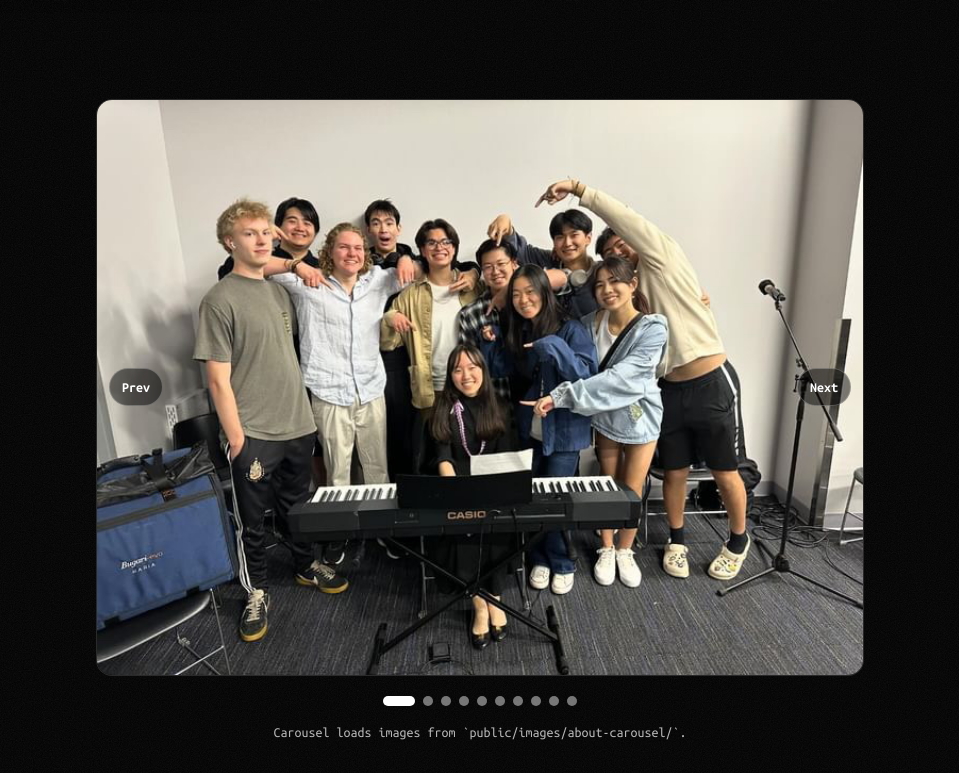
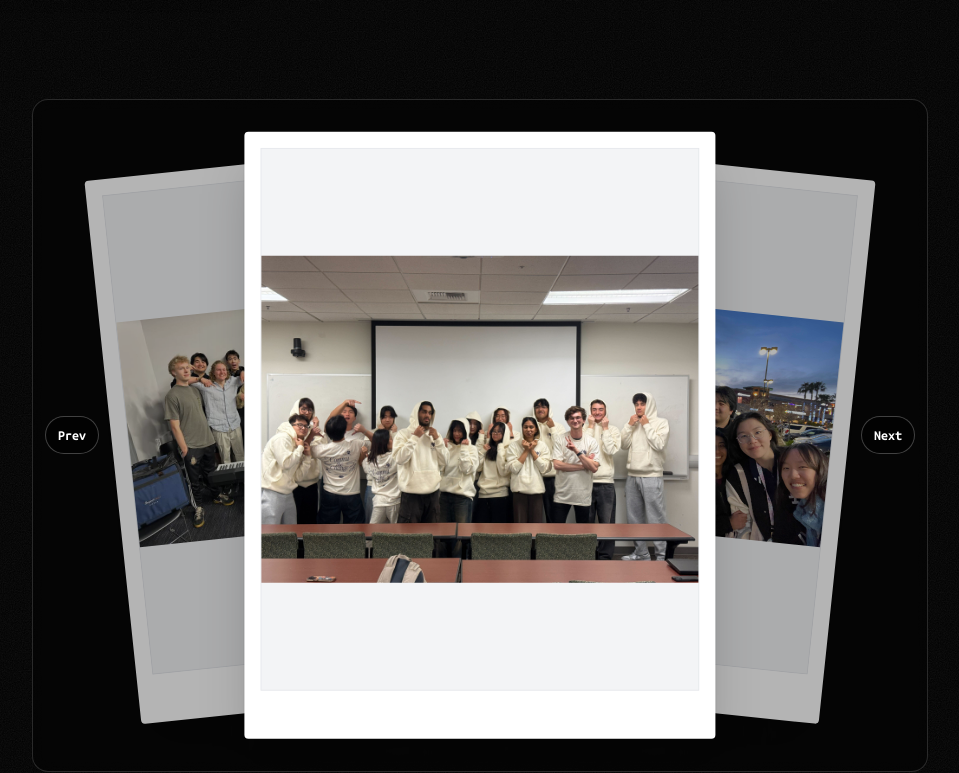
Before and after one commit to Cobby914/Personal_Website, a Next.js app: page /about in a window 1280 px wide. Shown: the part 1359-2132 px from the top of the page, without its empty margins (160-1119 px from the left). Built offline with nearby package versions, Linux system fonts and the light colour scheme.

Commit message:
Made the carousel move automatically while also making the photos look like polaroids.

```diff
--- a/components/about/AboutImageCarousel.jsx
+++ b/components/about/AboutImageCarousel.jsx
@@ -1,6 +1,6 @@
 "use client";
 
-import { useState } from "react";
+import { useEffect, useState } from "react";
 import AnimateOnScroll from "@/components/ui/AnimateOnScroll/AnimateOnScroll";
 
 const ABOUT_CAROUSEL_IMAGES = [
@@ -73,36 +73,79 @@ function getWrappedIndex(index, length) {
 export default function AboutImageCarousel() {
   const [activeIndex, setActiveIndex] = useState(0);
   const [missingImages, setMissingImages] = useState({});
+  const [isPaused, setIsPaused] = useState(false);
 
+  const prevIndex = getWrappedIndex(activeIndex - 1, ABOUT_CAROUSEL_IMAGES.length);
+  const nextIndex = getWrappedIndex(activeIndex + 1, ABOUT_CAROUSEL_IMAGES.length);
   const activeSlide = ABOUT_CAROUSEL_IMAGES[activeIndex];
-  const isMissing = Boolean(missingImages[activeSlide.src]);
+  const prevSlide = ABOUT_CAROUSEL_IMAGES[prevIndex];
+  const nextSlide = ABOUT_CAROUSEL_IMAGES[nextIndex];
+
+  function markAsMissing(src) {
+    setMissingImages((prev) => ({ ...prev, [src]: true }));
+  }
+
+  function renderPolaroid(slide, cardClassName = "") {
+    const isMissing = Boolean(missingImages[slide.src]);
+    return (
+      <div
+        className={`flex h-full w-full items-center justify-center rounded-sm bg-white p-3 pb-10 shadow-2xl sm:p-4 sm:pb-12 ${cardClassName}`}
+      >
+        {isMissing ? (
+          <div className="flex h-full w-full flex-col items-center justify-center border border-gray-200 bg-gray-100 px-8 text-center">
+            <p className="text-lg font-semibold text-gray-800">Add your photo here</p>
+            <p className="mt-3 text-sm text-gray-600">{slide.filePath}</p>
+          </div>
+        ) : (
+          <img
+            src={slide.src}
+            alt={slide.alt}
+            className="h-full w-full border border-gray-200 bg-gray-100 object-contain"
+            onError={() => markAsMissing(slide.src)}
+          />
+        )}
+      </div>
+    );
+  }
 
   function goToSlide(index) {
     setActiveIndex(getWrappedIndex(index, ABOUT_CAROUSEL_IMAGES.length));
   }
 
+  useEffect(() => {
+    if (isPaused) return;
+
+    const intervalId = setInterval(() => {
+      setActiveIndex((current) =>
+        getWrappedIndex(current + 1, ABOUT_CAROUSEL_IMAGES.length)
+      );
+    }, 3500);
+
+    return () => clearInterval(intervalId);
+  }, [isPaused]);
+
   return (
     <section className="relative w-full px-6 pb-20 sm:px-8 md:pb-24">
-      <div className="mx-auto max-w-3xl">
+      <div className="mx-auto max-w-4xl">
         <AnimateOnScroll>
 
-          <div className="relative overflow-hidden rounded-2xl border border-white/15 bg-black/35 backdrop-blur-sm">
-            <div className="aspect-[4/3] w-full">
-              {isMissing ? (
-                <div className="flex h-full w-full flex-col items-center justify-center px-8 text-center">
-                  <p className="text-lg font-semibold text-white">Add your photo here</p>
-                  <p className="mt-3 text-sm text-white/80">{activeSlide.filePath}</p>
+          <div
+            className="relative overflow-hidden rounded-2xl border border-white/15 bg-black/35 backdrop-blur-sm"
+            onMouseEnter={() => setIsPaused(true)}
+            onMouseLeave={() => setIsPaused(false)}
+          >
+            <div className="aspect-[4/3] w-full px-4 py-6 sm:px-8 sm:py-8">
+              <div className="relative mx-auto h-full w-full max-w-[760px]">
+                <div className="absolute left-1 top-1/2 z-10 h-[90%] w-[44%] -translate-y-1/2 -rotate-6 opacity-70 sm:left-3">
+                  {renderPolaroid(prevSlide)}
                 </div>
-              ) : (
-                <img
-                  src={activeSlide.src}
-                  alt={activeSlide.alt}
-                  className="h-full w-full object-cover"
-                  onError={() =>
-                    setMissingImages((prev) => ({ ...prev, [activeSlide.src]: true }))
-                  }
-                />
-              )}
+                <div className="absolute right-1 top-1/2 z-10 h-[90%] w-[44%] -translate-y-1/2 rotate-6 opacity-70 sm:right-3">
+                  {renderPolaroid(nextSlide)}
+                </div>
+                <div className="absolute left-1/2 top-1/2 z-20 h-full w-[62%] -translate-x-1/2 -translate-y-1/2">
+                  {renderPolaroid(activeSlide, "ring-1 ring-black/5")}
+                </div>
+              </div>
             </div>
 
             <button
```
